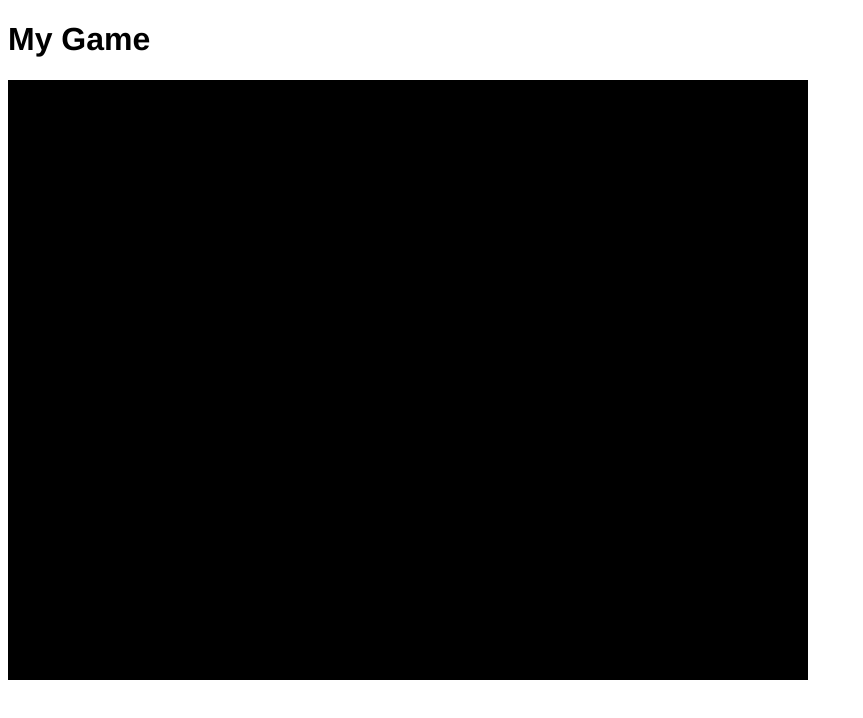
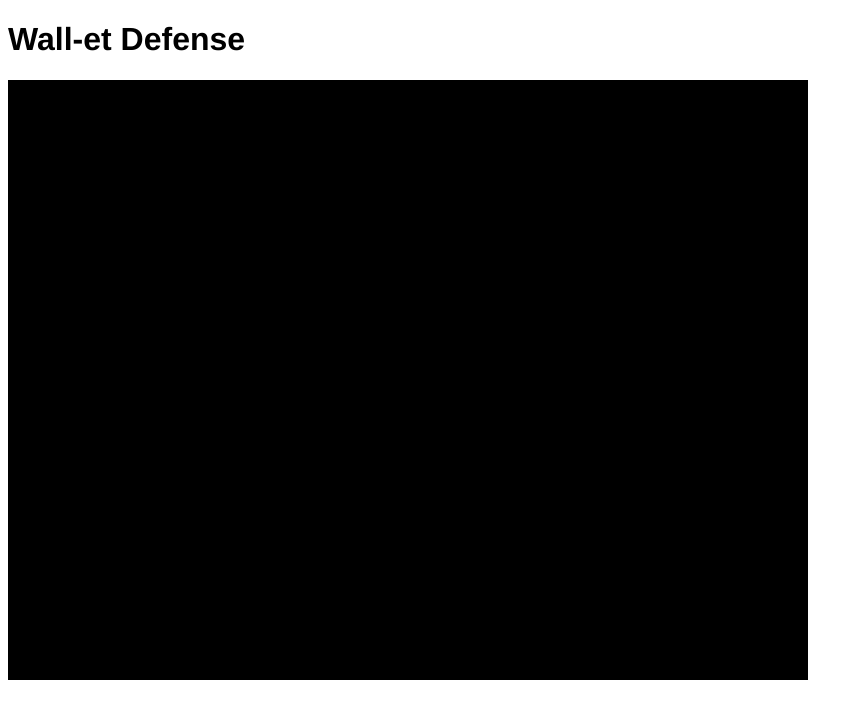
Before and after one commit to lynneokada/Wall-et-Defense, a plain HTML site: page myGame/index.html in a window 1280 px wide. Shown: the whole page, without its empty margins (0-863 px from the left). Drawn offline with Linux system fonts and the light colour scheme; animation ran at ten frames a second.

```diff
--- a/myGame/index.html
+++ b/myGame/index.html
@@ -8,6 +8,6 @@
 	<link rel="stylesheet" type="text/css" href="css/styles.css">
 </head>
 <body>
-	<h1>My Game</h1>
+	<h1>Wall-et Defense</h1>
 </body>
 </html>
--- a/myGame/js/main.js
+++ b/myGame/js/main.js
@@ -1,3 +1,6 @@
+// Lynne Okada, Taylor Dinwiddie, Peter Tieu
+// Wall-et Defense Game for CMPM120/ARTG120
+
 var game = new Phaser.Game(800, 600, Phaser.AUTO, '', { preload: preload, create: create, update: update });
 
 function preload() {
```
